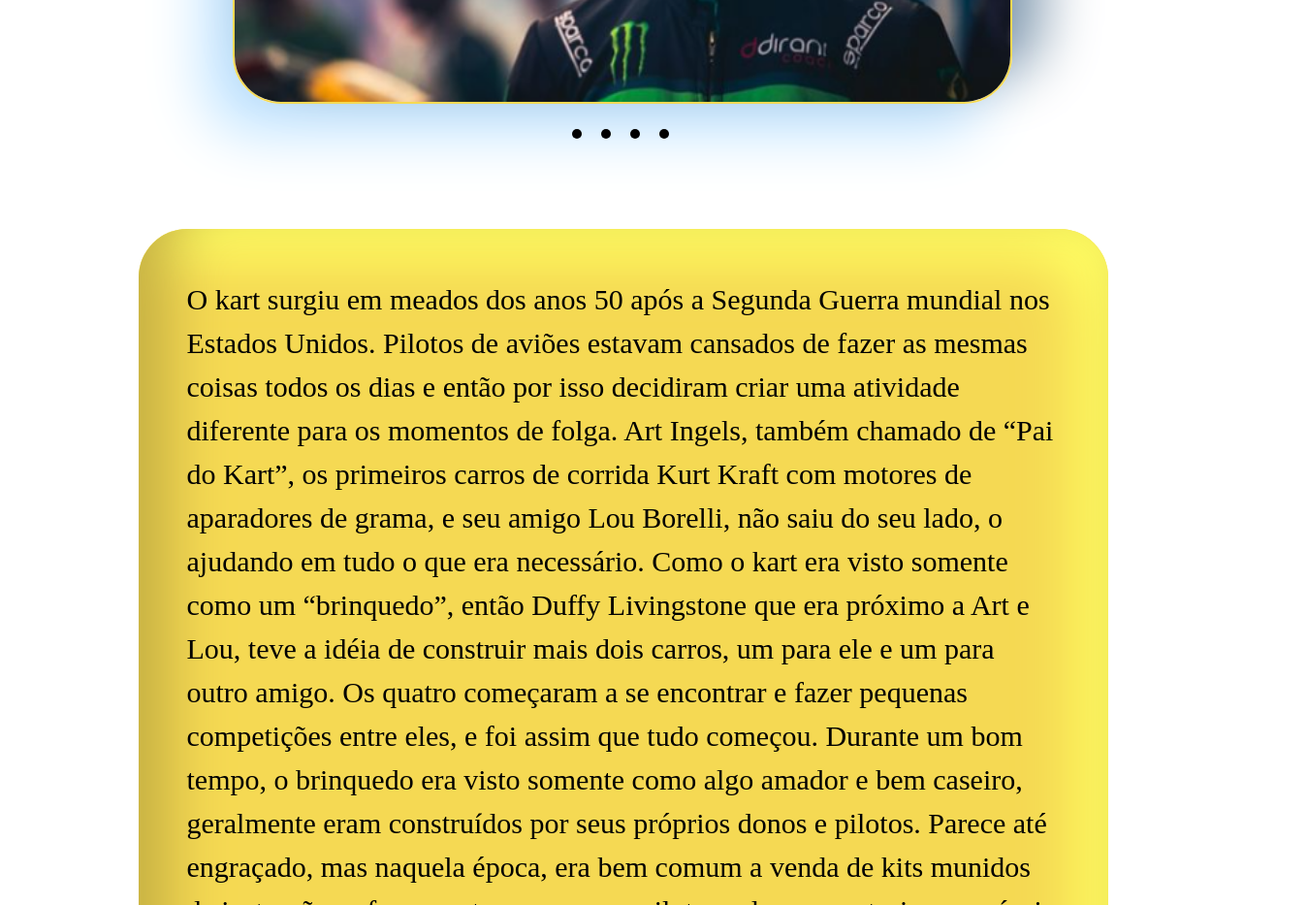
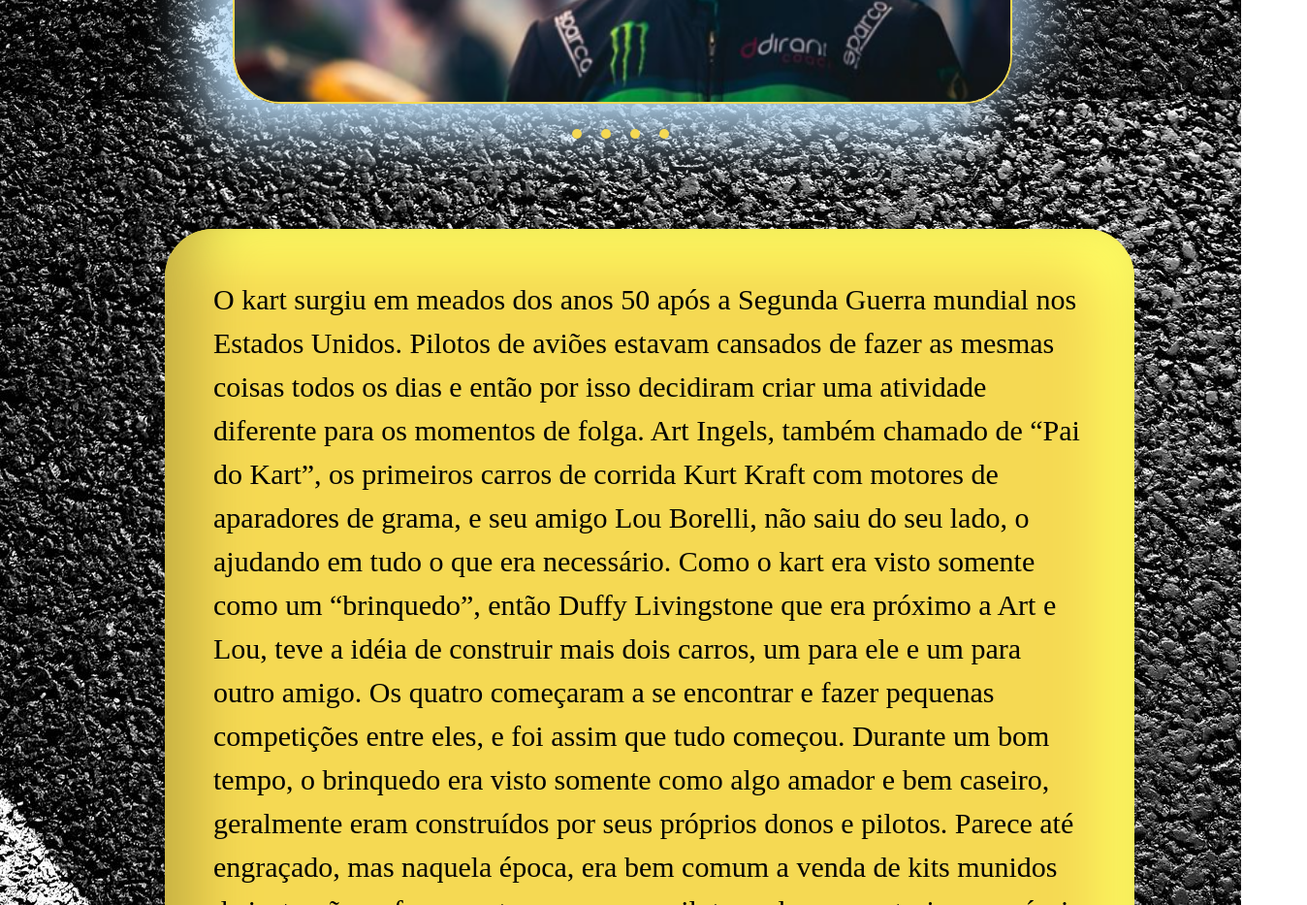
Before and after one commit to Eduardooliveira95/Projeto-Pessoal, a plain HTML site: page Site/index.html in a window 1280 px wide. Shown: the part 1200-2133 px from the top of the page at 97% size, 1348 px wide, since content can reach past the window. Drawn offline with Linux system fonts and the light colour scheme.

Commit message:
Atualização background

```diff
--- a/Site/css/carrossel.css
+++ b/Site/css/carrossel.css
@@ -28,7 +28,8 @@
 }
 
 .slider label {
-    background-color: #000;
+    /* background-color: #8098ae; */
+    background: var(--corWhite);
     bottom: -690px;
     cursor: pointer;
     display: block;
--- a/Site/css/meio__index.css
+++ b/Site/css/meio__index.css
@@ -1,11 +1,15 @@
 .meio {
     display: flex;
     flex-direction: column;
-    align-items: center;
+    /* align-items: center; */
     /* width: 1398px; */
     /* height: 500px; */
     background: var(--corBranca);
     /* box-shadow: 0px 0px 10px var(--corVermelha), 3px 3px 10px var(--corVermelha); */
+    background: url(../img/background2.jpg);
+    /* background-position: center;
+    background-repeat: no-repeat;
+    background-size: cover; */
 }
 
 .banner {
@@ -121,7 +125,7 @@
     width: 900px;
     padding: 50px 50px 20px 50px;
     margin-bottom: 40px;
-    margin-left: 5px;
+    margin-left: 170px;
     border-radius: 15px;
     border-radius: 50px;
     background: #F5D953;
```
